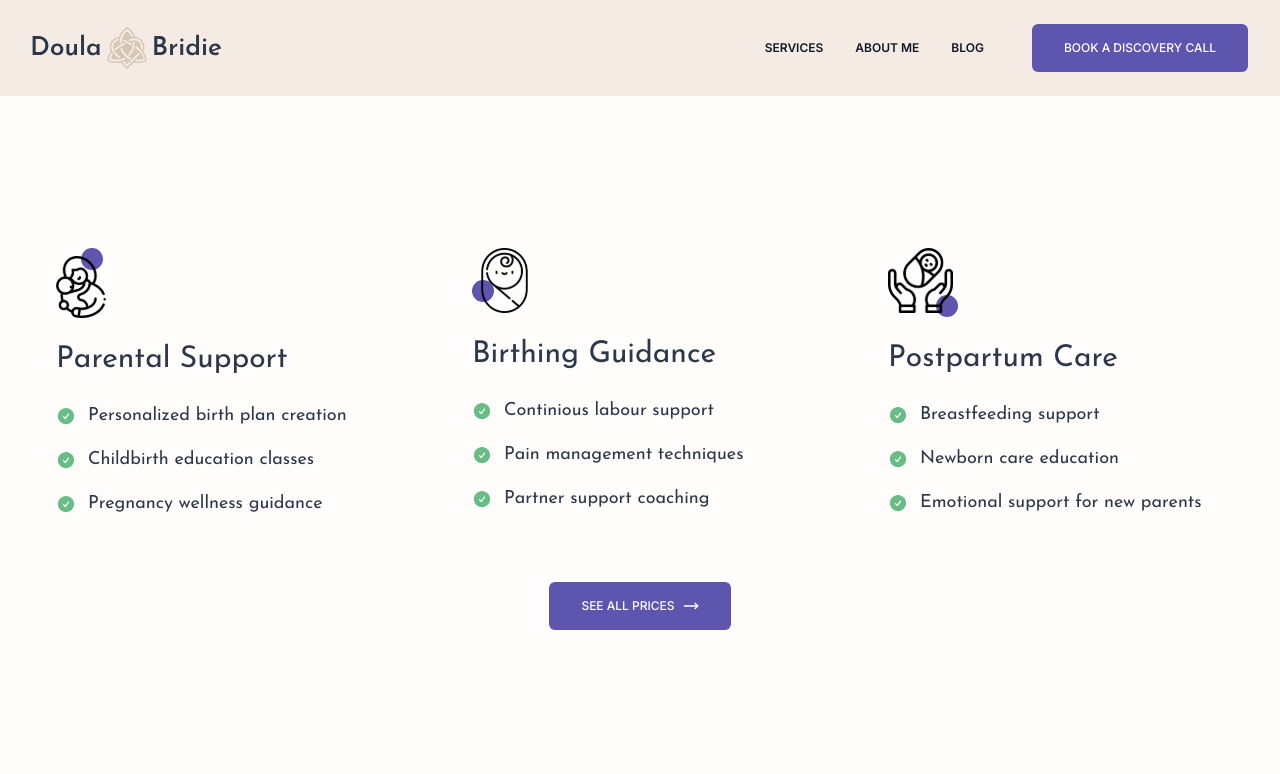
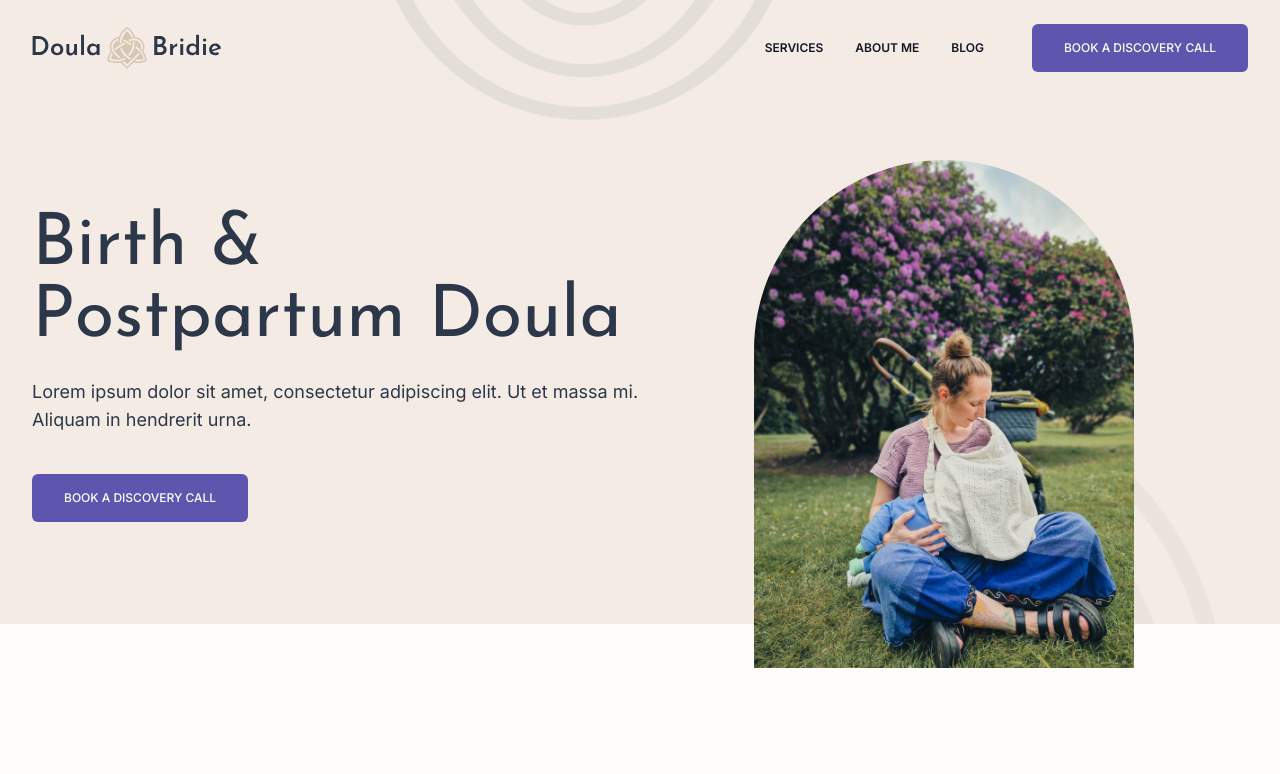
Before and after one commit to RichGriff/doula-website, a Next.js app: page / in a window 1280 px wide. Shown: the top 774 px of the page. Built offline with nearby package versions, Linux system fonts and the light colour scheme.

Commit message:
Fix: hero

```diff
--- a/app/(website)/page.tsx
+++ b/app/(website)/page.tsx
@@ -1,5 +1,5 @@
 import About from "@/components/website/about";
-// import { Hero } from "@/components/website/hero";
+import { Hero } from "@/components/website/hero-section";
 import Process from "@/components/website/process";
 import { Quote } from "@/components/website/quote";
 import Services from "@/components/website/services";
@@ -7,7 +7,7 @@ import Services from "@/components/website/services";
 export default function Home() {
   return (
     <>
-      {/* <Hero/> */}
+      <Hero />
       <Services />
       <About />
       <Process />
--- /dev/null
+++ b/components/website/hero-section.tsx
@@ -0,0 +1,30 @@
+import React from 'react'
+import { Button } from '../ui/button'
+import Image from 'next/image'
+
+export const Hero = () => {
+  return (
+    <div className='bg-[#F4ECE4] relative'>
+      <div className='mx-auto flex max-w-7xl items-center justify-between p-8 lg:px-8'>
+        <div className='grid grid-cols-2 items-center pt-8 pb-5'>
+          <div className='flex flex-col justify-start items-start'>
+            <h1 className='text-7xl text-pretty font-medium mb-6 font-heading text-[#2C384A]'>Birth & Postpartum Doula</h1>
+            <p className='text-lg mb-10 text-[#2C384A]'>Lorem ipsum dolor sit amet, consectetur adipiscing elit. Ut et massa mi. Aliquam in hendrerit urna.</p>
+            <Button className='uppercase text-xs py-6 px-8 bg-[#5E55AE] hover:bg-[#554d9e] text-white'>Book a discovery call</Button>
+          </div>
+          <div className='flex justify-center items-center'>
+            <Image
+              src={'/images/hero.png'}
+              alt='Bridie and baby'
+              width={380}
+              height={120}
+              className='rounded-tl-full rounded-tr-full -mb-24 z-10'
+            />
+          </div>
+        </div>
+        <Image src={'/images/hero-accent-1.png'} alt='' width={400} height={150} className='absolute -top-24 left-96' />
+        <Image src={'/images/hero-accent-2.png'} alt='' width={450} height={170} className='absolute bottom-0 right-16' />
+      </div>
+    </div>
+  )
+}
```
